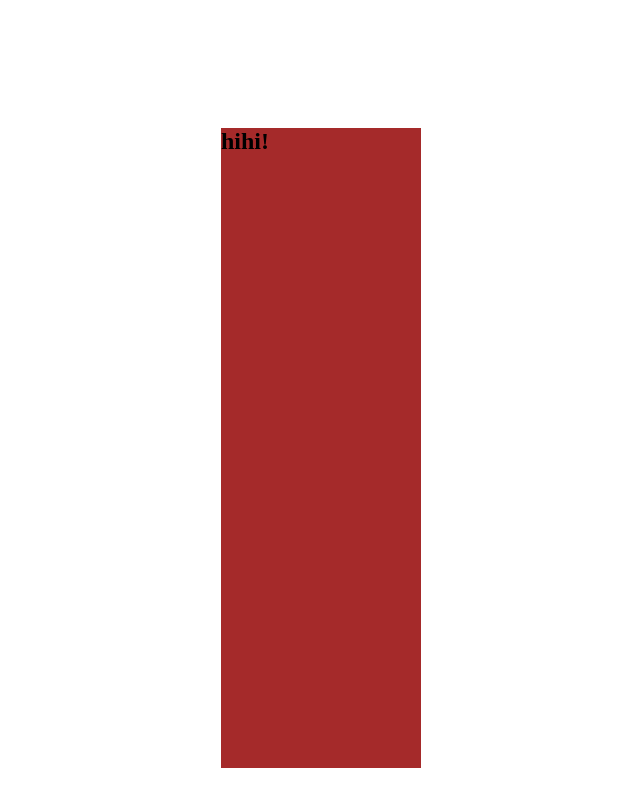
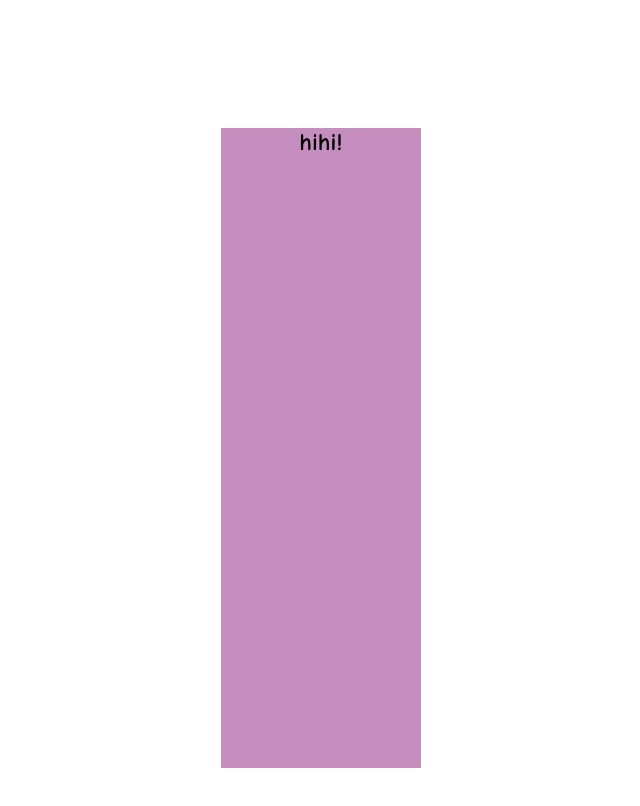
Before and after one commit to thegoatannie/css_test, a plain HTML site: page index.html in a window 1280 px wide. Shown: the part 820-1626 px from the top of the page, without its empty margins (319-959 px from the left). Drawn offline with Linux system fonts and the light colour scheme.

Commit message:
more learning

```diff
--- a/index.html
+++ b/index.html
@@ -20,10 +20,13 @@
   h2 {
 /*  vw and vh scales with the viewport    */
     height: 50vw;
-    background-color: brown;
+    background-color: #c68dbf;
+/*     background-color: rgb(255, 0, 5); */
 /*   center something using auto   */
     margin: 50vh auto;
     width: 200px;
+    text-align: center;
+    font-family: "Comic Sans MS", Helvetica, sans-serif;
   }
 
   #main-title {
```
